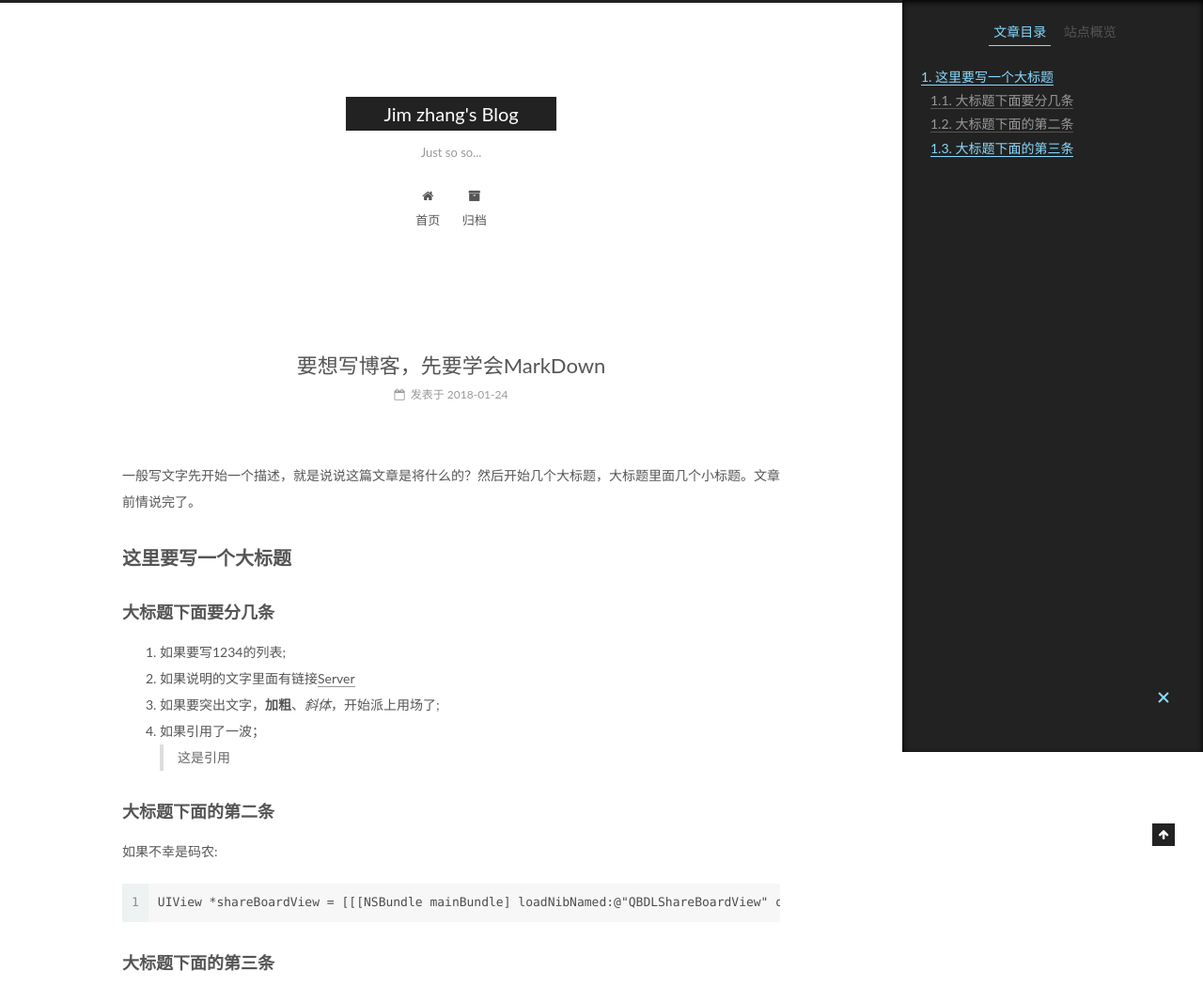
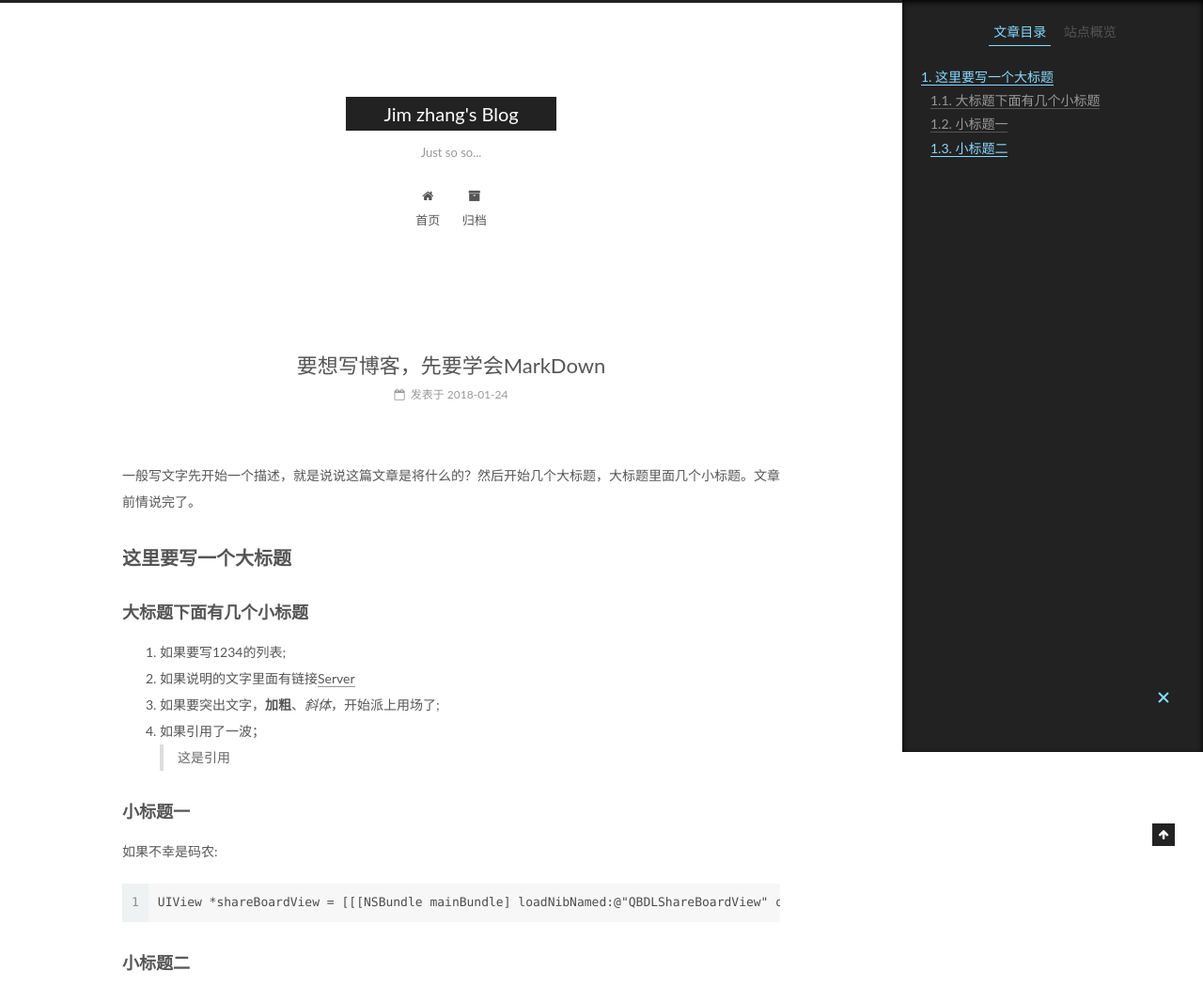
Before and after one commit to DomainZ/DomainZ.github.io, a plain HTML site: page 2018/01/24/要想写博客，先要学会MarkDown/index.html in a window 1280 px wide. Shown: the top 1050 px of the page at 94% size. Drawn offline with Linux system fonts and the light colour scheme.

Commit message:
Site updated: 2018-01-25 14:24:38

```diff
--- a/2018/01/24/要想写博客，先要学会MarkDown/index.html
+++ b/2018/01/24/要想写博客，先要学会MarkDown/index.html
@@ -103,19 +103,19 @@
   <meta name="keywords" content="MarkDown," />
 
 
-<meta name="description" content="一般写文字先开始一个描述，就是说说这篇文章是将什么的？然后开始几个大标题，大标题里面几个小标题。文章前情说完了。 这里要写一个大标题大标题下面要分几条 如果要写1234的列表; 如果说明的文字里面有链接Server 如果要突出文字，加粗、斜体，开始派上用场了; 如果引用了一波； 这是引用    大标题下面的第二条如果不幸是码农: 1UIView *shareBoardView = [[[NSBun">
+<meta name="description" content="一般写文字先开始一个描述，就是说说这篇文章是将什么的？然后开始几个大标题，大标题里面几个小标题。文章前情说完了。 这里要写一个大标题大标题下面有几个小标题 如果要写1234的列表; 如果说明的文字里面有链接Server 如果要突出文字，加粗、斜体，开始派上用场了; 如果引用了一波； 这是引用    小标题一如果不幸是码农: 1UIView *shareBoardView = [[[NSBundle">
 <meta name="keywords" content="MarkDown">
 <meta property="og:type" content="article">
 <meta property="og:title" content="要想写博客，先要学会MarkDown">
 <meta property="og:url" content="https://domainz/github.io/2018/01/24/要想写博客，先要学会MarkDown/index.html">
 <meta property="og:site_name" content="Jim zhang&#39;s Blog">
-<meta property="og:description" content="一般写文字先开始一个描述，就是说说这篇文章是将什么的？然后开始几个大标题，大标题里面几个小标题。文章前情说完了。 这里要写一个大标题大标题下面要分几条 如果要写1234的列表; 如果说明的文字里面有链接Server 如果要突出文字，加粗、斜体，开始派上用场了; 如果引用了一波； 这是引用    大标题下面的第二条如果不幸是码农: 1UIView *shareBoardView = [[[NSBun">
+<meta property="og:description" content="一般写文字先开始一个描述，就是说说这篇文章是将什么的？然后开始几个大标题，大标题里面几个小标题。文章前情说完了。 这里要写一个大标题大标题下面有几个小标题 如果要写1234的列表; 如果说明的文字里面有链接Server 如果要突出文字，加粗、斜体，开始派上用场了; 如果引用了一波； 这是引用    小标题一如果不幸是码农: 1UIView *shareBoardView = [[[NSBundle">
 <meta property="og:locale" content="zh-CN">
 <meta property="og:image" content="https://domainz/2018/01/24/要想写博客，先要学会MarkDown/avatar.jpg">
-<meta property="og:updated_time" content="2018-01-25T06:22:15.835Z">
+<meta property="og:updated_time" content="2018-01-25T06:24:30.656Z">
 <meta name="twitter:card" content="summary">
 <meta name="twitter:title" content="要想写博客，先要学会MarkDown">
-<meta name="twitter:description" content="一般写文字先开始一个描述，就是说说这篇文章是将什么的？然后开始几个大标题，大标题里面几个小标题。文章前情说完了。 这里要写一个大标题大标题下面要分几条 如果要写1234的列表; 如果说明的文字里面有链接Server 如果要突出文字，加粗、斜体，开始派上用场了; 如果引用了一波； 这是引用    大标题下面的第二条如果不幸是码农: 1UIView *shareBoardView = [[[NSBun">
+<meta name="twitter:description" content="一般写文字先开始一个描述，就是说说这篇文章是将什么的？然后开始几个大标题，大标题里面几个小标题。文章前情说完了。 这里要写一个大标题大标题下面有几个小标题 如果要写1234的列表; 如果说明的文字里面有链接Server 如果要突出文字，加粗、斜体，开始派上用场了; 如果引用了一波； 这是引用    小标题一如果不幸是码农: 1UIView *shareBoardView = [[[NSBundle">
 <meta name="twitter:image" content="https://domainz/2018/01/24/要想写博客，先要学会MarkDown/avatar.jpg">
 
 
@@ -328,7 +328,7 @@
 
 
         <p>一般写文字先开始一个描述，就是说说这篇文章是将什么的？然后开始几个大标题，大标题里面几个小标题。文章前情说完了。</p>
-<h2 id="这里要写一个大标题"><a href="#这里要写一个大标题" class="headerlink" title="这里要写一个大标题"></a>这里要写一个大标题</h2><h3 id="大标题下面要分几条"><a href="#大标题下面要分几条" class="headerlink" title="大标题下面要分几条"></a>大标题下面要分几条</h3><ol>
+<h2 id="这里要写一个大标题"><a href="#这里要写一个大标题" class="headerlink" title="这里要写一个大标题"></a>这里要写一个大标题</h2><h3 id="大标题下面有几个小标题"><a href="#大标题下面有几个小标题" class="headerlink" title="大标题下面有几个小标题"></a>大标题下面有几个小标题</h3><ol>
 <li>如果要写1234的列表;</li>
 <li>如果说明的文字里面有链接<a href="https://baidu.com" target="_blank" rel="noopener">Server</a></li>
 <li>如果要突出文字，<strong>加粗</strong>、<em>斜体</em>，开始派上用场了;</li>
@@ -337,9 +337,9 @@
 </blockquote>
 </li>
 </ol>
-<h3 id="大标题下面的第二条"><a href="#大标题下面的第二条" class="headerlink" title="大标题下面的第二条"></a>大标题下面的第二条</h3><p>如果不幸是码农:</p>
+<h3 id="小标题一"><a href="#小标题一" class="headerlink" title="小标题一"></a>小标题一</h3><p>如果不幸是码农:</p>
 <figure class="highlight plain"><table><tr><td class="gutter"><pre><span class="line">1</span><br></pre></td><td class="code"><pre><span class="line">UIView *shareBoardView = [[[NSBundle mainBundle] loadNibNamed:@&quot;QBDLShareBoardView&quot; owner:self options:nil] lastObject];</span><br></pre></td></tr></table></figure>
-<h3 id="大标题下面的第三条"><a href="#大标题下面的第三条" class="headerlink" title="大标题下面的第三条"></a>大标题下面的第三条</h3><p>如果要放一张图片<br><img src="/2018/01/24/要想写博客，先要学会MarkDown/avatar.jpg" title="This is an example image"></p>
+<h3 id="小标题二"><a href="#小标题二" class="headerlink" title="小标题二"></a>小标题二</h3><p>如果要放一张图片<br><img src="/2018/01/24/要想写博客，先要学会MarkDown/avatar.jpg" title="This is an example image"></p>
 <hr>
 
 
@@ -522,7 +522,7 @@
 
 
 
-              <div class="post-toc-content"><ol class="nav"><li class="nav-item nav-level-2"><a class="nav-link" href="#这里要写一个大标题"><span class="nav-number">1.</span> <span class="nav-text">这里要写一个大标题</span></a><ol class="nav-child"><li class="nav-item nav-level-3"><a class="nav-link" href="#大标题下面要分几条"><span class="nav-number">1.1.</span> <span class="nav-text">大标题下面要分几条</span></a></li><li class="nav-item nav-level-3"><a class="nav-link" href="#大标题下面的第二条"><span class="nav-number">1.2.</span> <span class="nav-text">大标题下面的第二条</span></a></li><li class="nav-item nav-level-3"><a class="nav-link" href="#大标题下面的第三条"><span class="nav-number">1.3.</span> <span class="nav-text">大标题下面的第三条</span></a></li></ol></li></ol></div>
+              <div class="post-toc-content"><ol class="nav"><li class="nav-item nav-level-2"><a class="nav-link" href="#这里要写一个大标题"><span class="nav-number">1.</span> <span class="nav-text">这里要写一个大标题</span></a><ol class="nav-child"><li class="nav-item nav-level-3"><a class="nav-link" href="#大标题下面有几个小标题"><span class="nav-number">1.1.</span> <span class="nav-text">大标题下面有几个小标题</span></a></li><li class="nav-item nav-level-3"><a class="nav-link" href="#小标题一"><span class="nav-number">1.2.</span> <span class="nav-text">小标题一</span></a></li><li class="nav-item nav-level-3"><a class="nav-link" href="#小标题二"><span class="nav-number">1.3.</span> <span class="nav-text">小标题二</span></a></li></ol></li></ol></div>
 
 
           </div>
--- a/css/main.css
+++ b/css/main.css
@@ -1815,7 +1815,7 @@ pre .javascript .function {
   width: 4px;
   height: 4px;
   border-radius: 50%;
-  background: #ff17ff;
+  background: #bb79cc;
 }
 .links-of-blogroll {
   font-size: 13px;
```
Also changed, not shown: index.html (+3 -3 lines).
